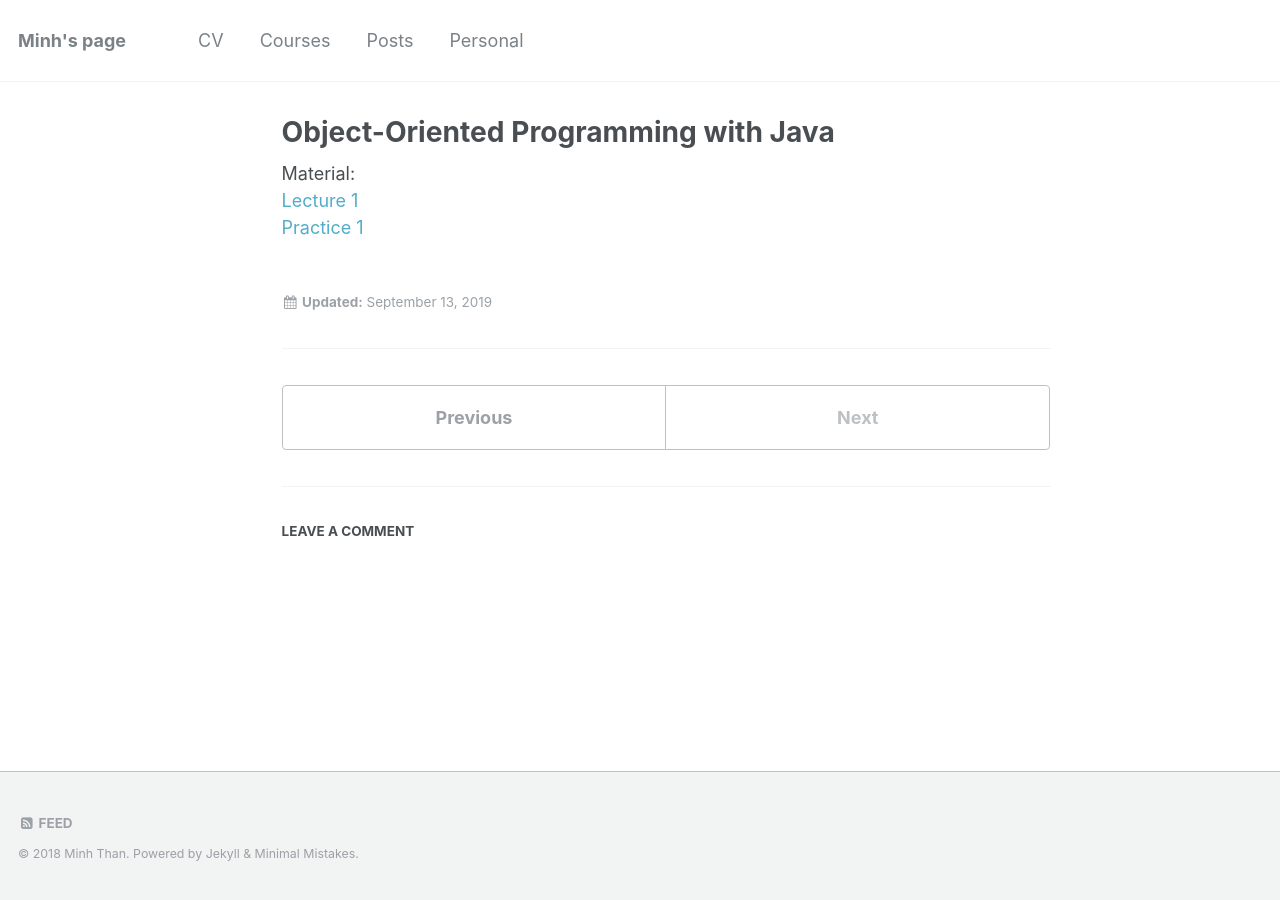
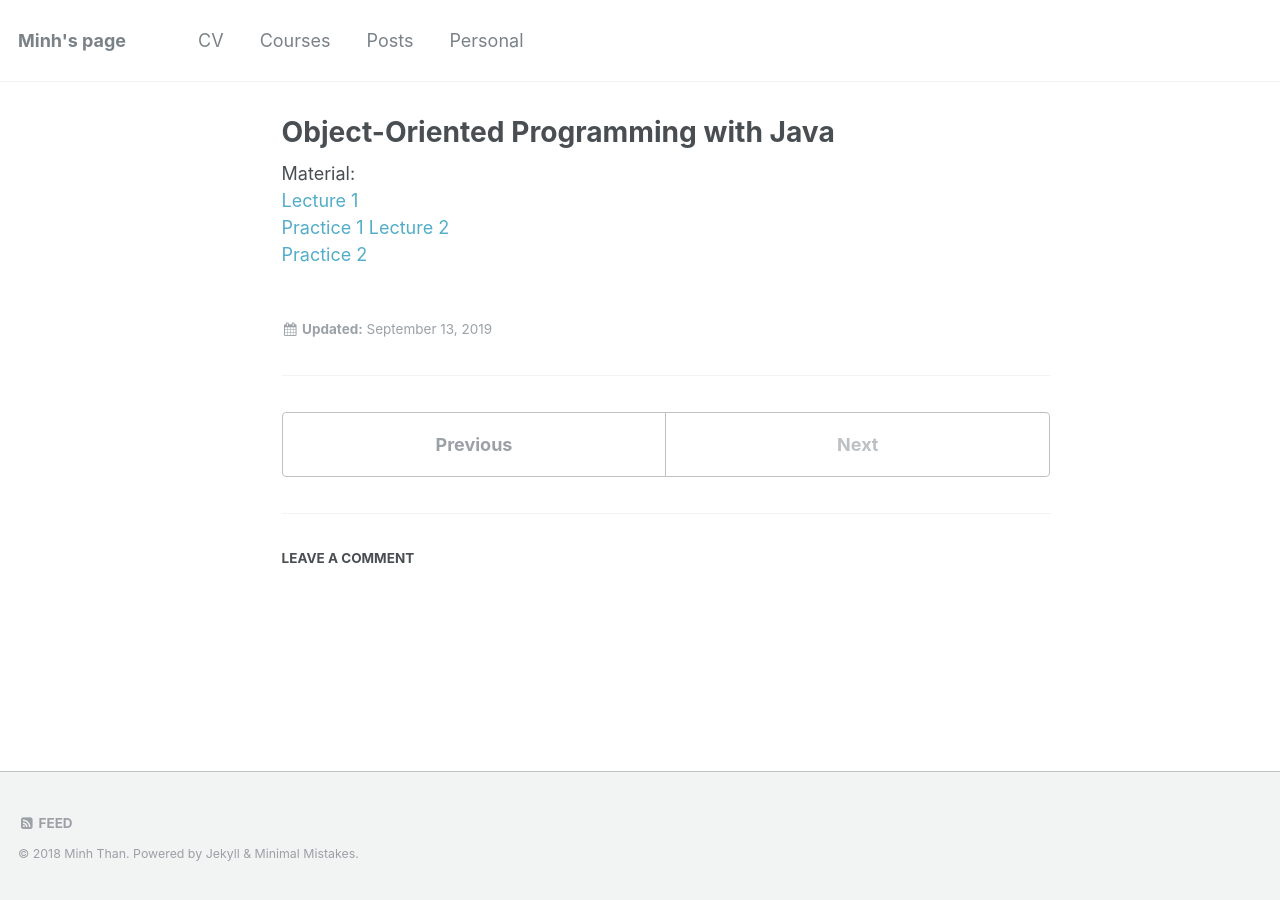
Before and after one commit to thanqminh/thanqminh.github.io, a Jekyll site: the page built from _courses/oopjava.md, in a window 1280 px wide. Built offline with Jekyll 4.4.1, drawn with Linux system fonts in a browser that asks for light colours; comment, search, counter and statistics services are not loaded.

Commit message:
add lecture2

```diff
--- a/_courses/oopjava.md
+++ b/_courses/oopjava.md
@@ -8,6 +8,10 @@ comments: true
 Material:
 [Lecture 1][lecture1]
 [Practice 1][practice1]
+[Lecture 2][lecture2]
+[Practice 2][practice2]
 
 [lecture1]: /courses/oopjava/lecture1.pptx
 [practice1]: /courses/oopjava/practice1.pptx
+[lecture2]: /courses/oopjava/lecture2.pptx
+[practice2]: /courses/oopjava/practice2.pptx
```
Also changed, not shown: 2 other files.
